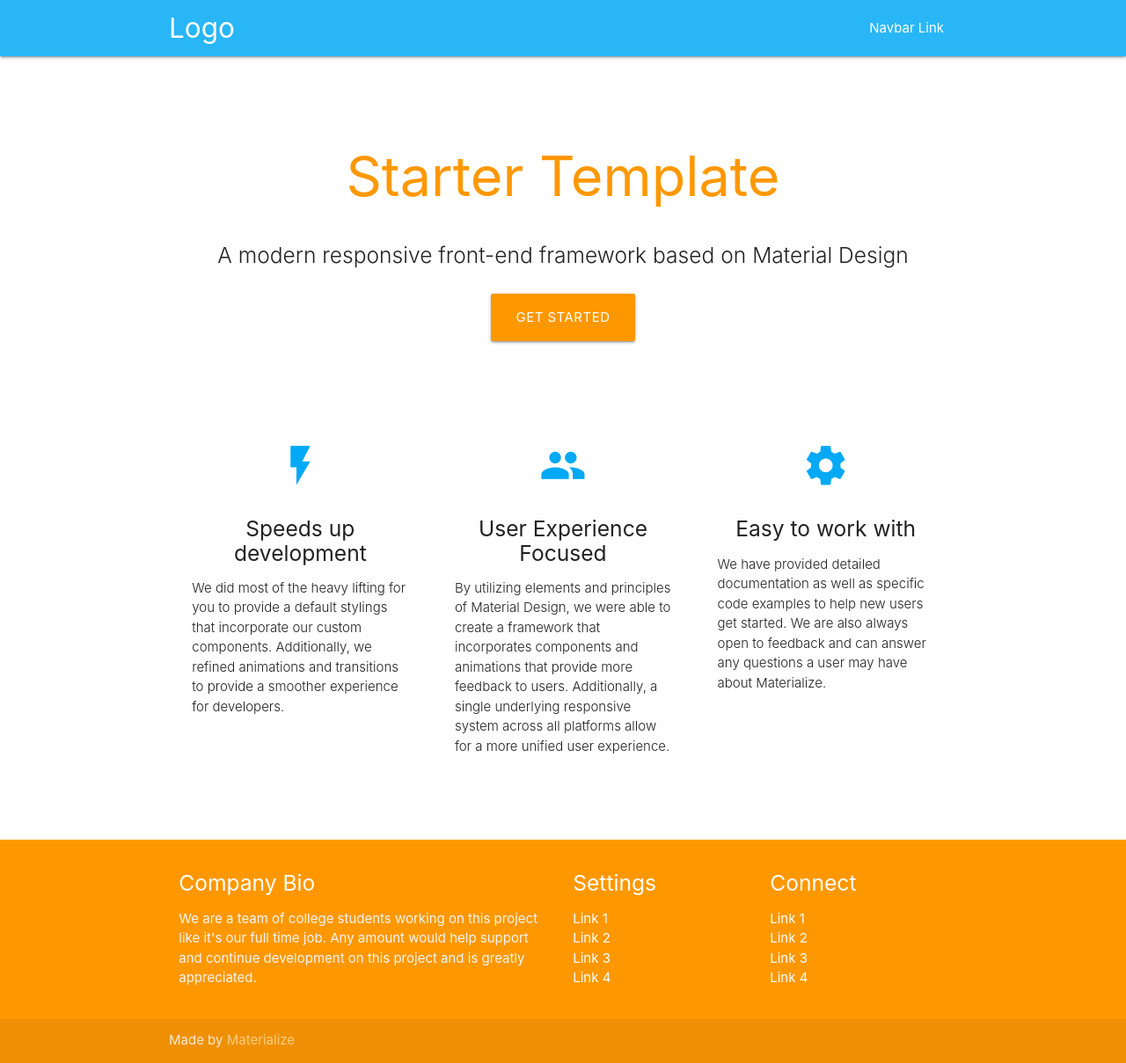
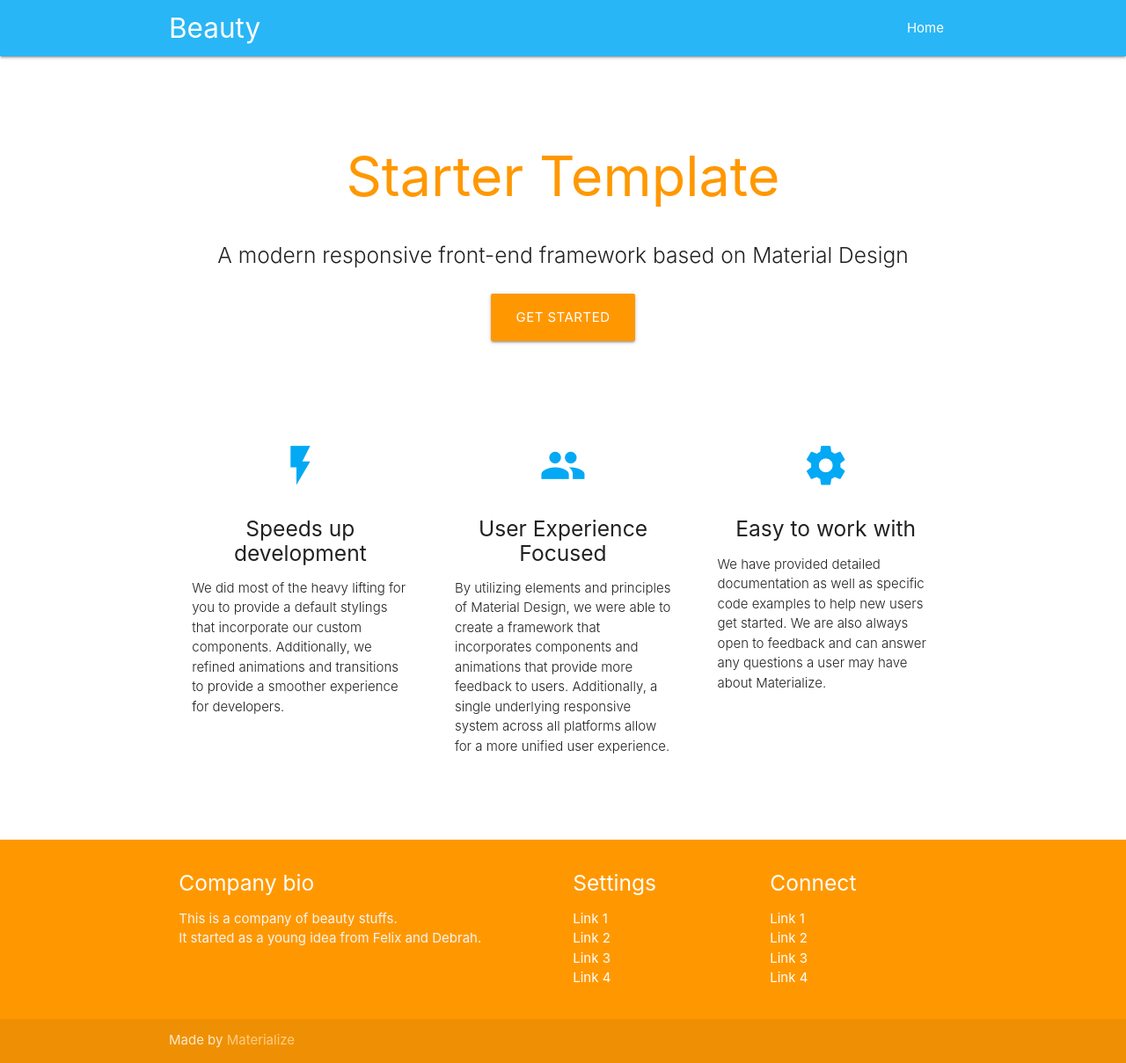
Before and after one commit to debrahnyatichi/DEFIX-, a plain HTML site: page index.html in a window 1280 px wide. Shown: the whole page at 88% size. Drawn offline with nearby package versions, Linux system fonts and the light colour scheme.

Commit message:
made nav changes

```diff
--- a/index.html
+++ b/index.html
@@ -3,7 +3,7 @@
 <head>
   <meta http-equiv="Content-Type" content="text/html; charset=UTF-8"/>
   <meta name="viewport" content="width=device-width, initial-scale=1, maximum-scale=1.0"/>
-  <title>Starter Template - Materialize</title>
+  <title>FelixAndDebrah BeautySite</title>
 
   <!-- CSS  -->
   <link href="https://fonts.googleapis.com/icon?family=Material+Icons" rel="stylesheet">
@@ -12,13 +12,13 @@
 </head>
 <body>
   <nav class="light-blue lighten-1" role="navigation">
-    <div class="nav-wrapper container"><a id="logo-container" href="#" class="brand-logo">Logo</a>
+    <div class="nav-wrapper container"><a id="logo-container" href="#" class="brand-logo">Beauty</a>
       <ul class="right hide-on-med-and-down">
-        <li><a href="#">Navbar Link</a></li>
+        <li><a href="#">Home</a></li>
       </ul>
 
       <ul id="nav-mobile" class="sidenav">
-        <li><a href="#">Navbar Link</a></li>
+        <li><a href="#">Home</a></li>
       </ul>
       <a href="#" data-target="nav-mobile" class="sidenav-trigger"><i class="material-icons">menu</i></a>
     </div>
@@ -80,8 +80,11 @@
     <div class="container">
       <div class="row">
         <div class="col l6 s12">
-          <h5 class="white-text">Company Bio</h5>
-          <p class="grey-text text-lighten-4">We are a team of college students working on this project like it's our full time job. Any amount would help support and continue development on this project and is greatly appreciated.</p>
+          <h5 class="white-text">Company bio </h5>
+          <p class="grey-text text-lighten-4">This is a company of beauty stuffs.<br>
+            It started as a young idea from Felix and Debrah.<br>
+           </p>
+
 
 
         </div>
```
